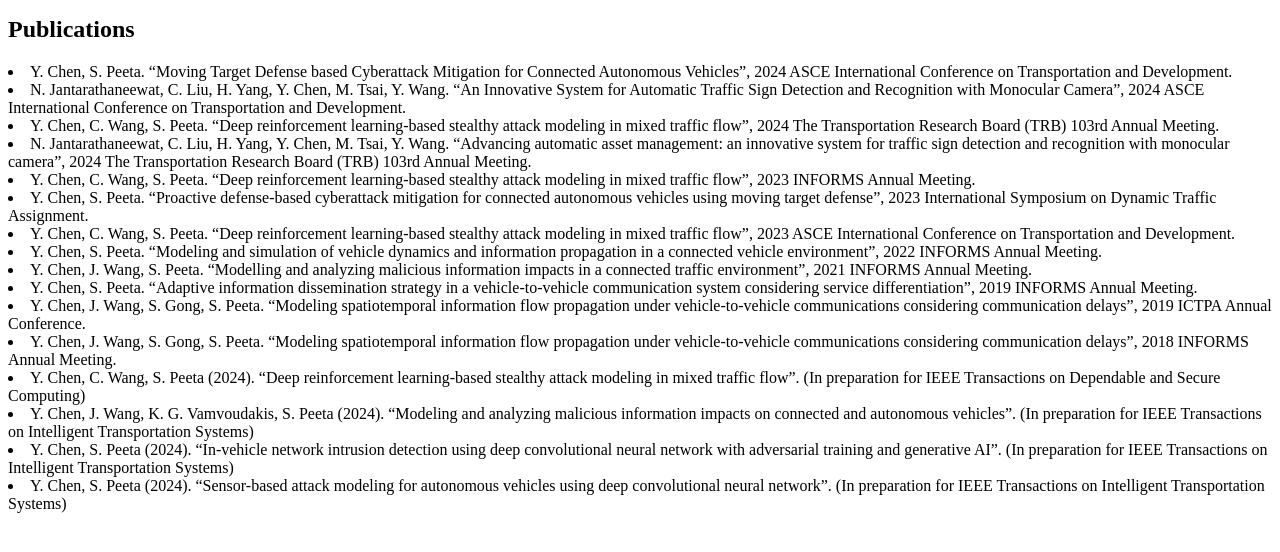
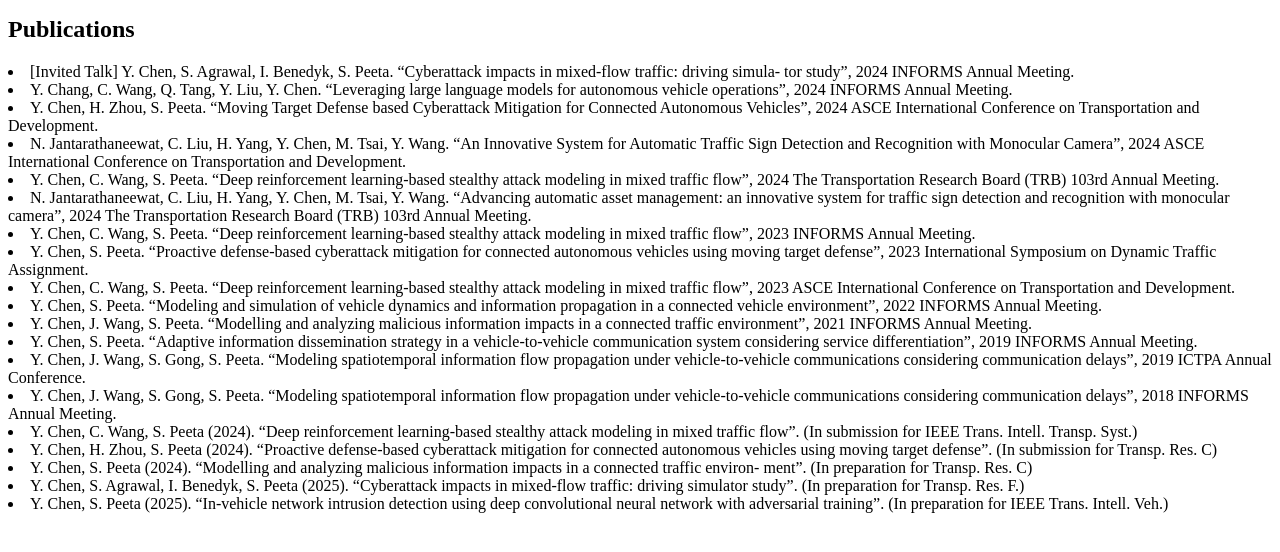
Before and after one commit to YangjiaoChen/YangjiaoChen.github.io, a Jekyll site: the page built from publication.html, in a window 1280 px wide, cut to the strip 112-664 px from the top of the page. Built offline with Jekyll 4.4.1, drawn with Linux system fonts in a browser that asks for light colours.

Commit message:
Update publication.html

```diff
--- a/publication.html
+++ b/publication.html
@@ -75,7 +75,11 @@ title: "Yangjiao Chen: publication"
 </script>
 
 <h2> Publications </h2>
-<li>Y. Chen, S. Peeta. “Moving Target Defense based Cyberattack Mitigation for Connected Autonomous Vehicles”, 2024 ASCE International Conference on Transportation and Development.
+<li> [Invited Talk] Y. Chen, S. Agrawal, I. Benedyk, S. Peeta. “Cyberattack impacts in mixed-flow traffic: driving simula-
+tor study”, 2024 INFORMS Annual Meeting. </li>
+<li> Y. Chang, C. Wang, Q. Tang, Y. Liu, Y. Chen. “Leveraging large language models for autonomous vehicle operations”,
+2024 INFORMS Annual Meeting. </li>
+<li>Y. Chen, H. Zhou, S. Peeta. “Moving Target Defense based Cyberattack Mitigation for Connected Autonomous Vehicles”, 2024 ASCE International Conference on Transportation and Development.
  </li>
 <li>N. Jantarathaneewat, C. Liu, H. Yang, Y. Chen, M. Tsai, Y. Wang. “An Innovative System for Automatic Traffic Sign Detection and Recognition with Monocular Camera”, 2024 ASCE International Conference on Transportation and Development.
  </li>
@@ -99,14 +103,17 @@ title: "Yangjiao Chen: publication"
  </li>
 <li>Y. Chen, J. Wang, S. Gong, S. Peeta. “Modeling spatiotemporal information flow propagation under vehicle-to-vehicle communications considering communication delays”, 2018 INFORMS Annual Meeting.
  </li>
-<li>Y. Chen, C. Wang, S. Peeta (2024). “Deep reinforcement learning-based stealthy attack modeling in mixed traffic flow”. (In preparation for IEEE Transactions on Dependable and Secure Computing)
- </li>
-<li>Y. Chen, J. Wang, K. G. Vamvoudakis, S. Peeta (2024). “Modeling and analyzing malicious information impacts on connected and autonomous vehicles”. (In preparation for IEEE Transactions on Intelligent Transportation Systems)
- </li>
-<li>Y. Chen, S. Peeta (2024). “In-vehicle network intrusion detection using deep convolutional neural network with adversarial training and generative AI”. (In preparation for IEEE Transactions on Intelligent Transportation Systems)
- </li>
-<li>Y. Chen, S. Peeta (2024). “Sensor-based attack modeling for autonomous vehicles using deep convolutional neural network”. (In preparation for IEEE Transactions on Intelligent Transportation Systems)
- </li>
+
+<li>Y. Chen, C. Wang, S. Peeta (2024). “Deep reinforcement learning-based stealthy attack modeling in mixed traffic
+flow”. (In submission for IEEE Trans. Intell. Transp. Syst.) </li>
+<li> Y. Chen, H. Zhou, S. Peeta (2024). “Proactive defense-based cyberattack mitigation for connected autonomous
+vehicles using moving target defense”. (In submission for Transp. Res. C) </li>
+<li> Y. Chen, S. Peeta (2024). “Modelling and analyzing malicious information impacts in a connected traffic environ-
+ment”. (In preparation for Transp. Res. C) </li>
+<li> Y. Chen, S. Agrawal, I. Benedyk, S. Peeta (2025). “Cyberattack impacts in mixed-flow traffic: driving simulator
+study”. (In preparation for Transp. Res. F.) </li>
+<li> Y. Chen, S. Peeta (2025). “In-vehicle network intrusion detection using deep convolutional neural network with
+adversarial training”. (In preparation for IEEE Trans. Intell. Veh.) </li>
 
 
 
```
